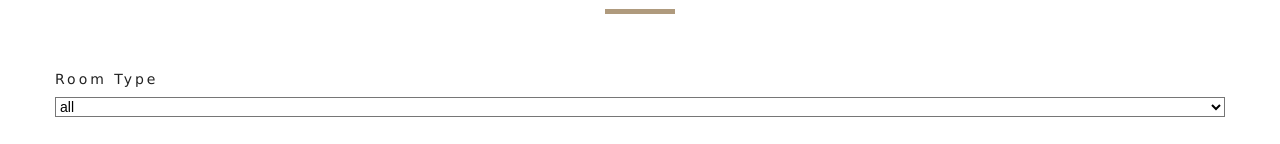
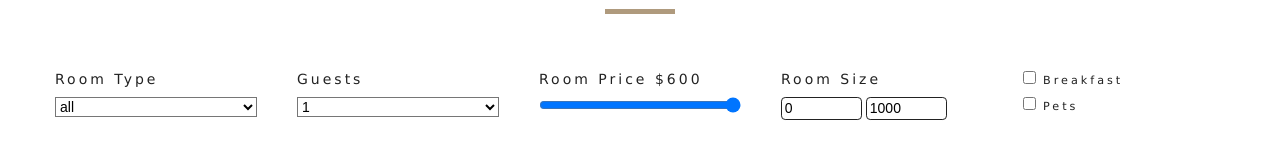
Before and after one commit to didixuecoding/React-Beach-Resort-Project, a React (Create React App) app: page /rooms in a window 1280 px wide. Shown: the part 656-800 px from the top of the page. Built offline with nearby package versions, Linux system fonts and the light colour scheme.

Commit message:
Lec100,101,102
Finish up all the filter functions

```diff
--- a/src/components/RoomFilter.js
+++ b/src/components/RoomFilter.js
@@ -32,6 +32,15 @@ const RoomFilter = ({ rooms }) => {
     );
   });
 
+  let people = getUnique(rooms, "capacity");
+  people = people.map((item, index) => {
+    return (
+      <option value={item} key={index}>
+        {item}
+      </option>
+    );
+  });
+
   return (
     <section className="filter-container">
       <Title title="search rooms" />
@@ -50,6 +59,82 @@ const RoomFilter = ({ rooms }) => {
           </select>
         </div>
         {/* end of select type*/}
+        {/*select capacity*/}
+        <div className="form-group">
+          <label htmlFor="capacity">Guests</label>
+          <select
+            name="capacity"
+            id="capacity"
+            value={capacity}
+            className="form-control"
+            onChange={handleChange}
+          >
+            {people}
+          </select>
+        </div>
+        {/* end of select capacity*/}
+        {/*select price*/}
+        <div className="form-group">
+          <label htmlFor="price">room price ${price}</label>
+          <input
+            type="range"
+            name="price"
+            min={minPrice}
+            max={maxPrice}
+            id="price"
+            value={price}
+            className="form-control"
+            onChange={handleChange}
+          />
+        </div>
+        {/* end of select price*/}
+        {/*select size*/}
+        <div className="form-group">
+          <label htmlFor="size">room size</label>
+          <div className="size-inputs">
+            <input
+              type="number"
+              name="minSize"
+              id="size"
+              value={minSize}
+              className="size-input"
+              onChange={handleChange}
+            />
+            <input
+              type="number"
+              name="maxSize"
+              id="size"
+              value={maxSize}
+              className="size-input"
+              onChange={handleChange}
+            />
+          </div>
+        </div>
+        {/* end of select size*/}
+        {/*select extras*/}
+        <div className="form-group">
+          <div className="single-extra">
+            <input
+              type="checkbox"
+              name="breakfast"
+              id="breakfast"
+              checked={breakfast}
+              onChange={handleChange}
+            />
+            <label htmlFor="breakfast">breakfast</label>
+          </div>
+          <div className="single-extra">
+            <input
+              type="checkbox"
+              name="pets"
+              id="pets"
+              checked={pets}
+              onChange={handleChange}
+            />
+            <label htmlFor="pets">pets</label>
+          </div>
+        </div>
+        {/* end of select extras*/}
       </form>
     </section>
   );
--- a/src/context.js
+++ b/src/context.js
@@ -58,7 +58,7 @@ class RoomProvider extends React.Component {
   handleChange = event => {
     const target = event.target;
     const name = event.target.name;
-    const value = event.type === "checkbox" ? target.checked : target.value;
+    const value = target.type === "checkbox" ? target.checked : target.value;
     this.setState({ [name]: value }, this.filterRooms);
   };
   filterRooms = () => {
@@ -72,11 +72,35 @@ class RoomProvider extends React.Component {
       breakfast,
       pets
     } = this.state;
-
+    // all the rooms
     let tempRooms = [...rooms];
+    // transform value
+    capacity = parseInt(capacity, 10);
+    price = parseInt(price, 10);
+    // filter by type
     if (type !== "all") {
       tempRooms = tempRooms.filter(room => room.type === type);
     }
+    this.setState({ sortedRooms: tempRooms });
+    // filter by capacity
+    if (capacity !== 1) {
+      tempRooms = tempRooms.filter(room => room.capacity >= capacity);
+    }
+    //filter by price
+    tempRooms = tempRooms.filter(room => room.price <= price);
+    // filter by size
+    tempRooms = tempRooms.filter(
+      room => room.size >= minSize && room.size <= maxSize
+    );
+    // filter by breakfast
+    if (breakfast) {
+      tempRooms = tempRooms.filter(room => room.breakfast === true);
+    }
+    // filter by pets
+    if (pets) {
+      tempRooms = tempRooms.filter(room => room.pets === true);
+    }
+    // state change
     this.setState({ sortedRooms: tempRooms });
   };
 
```
